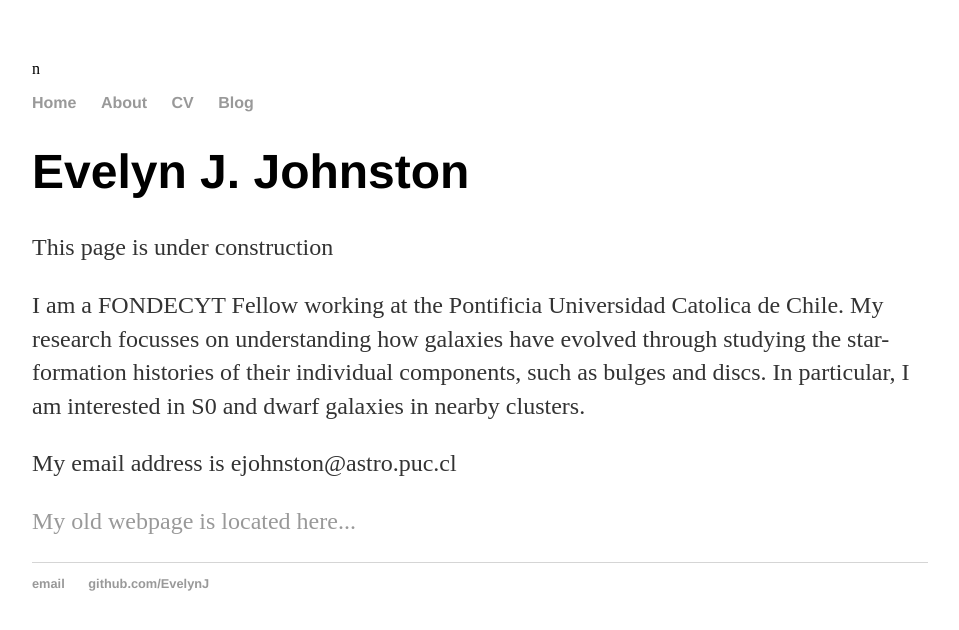
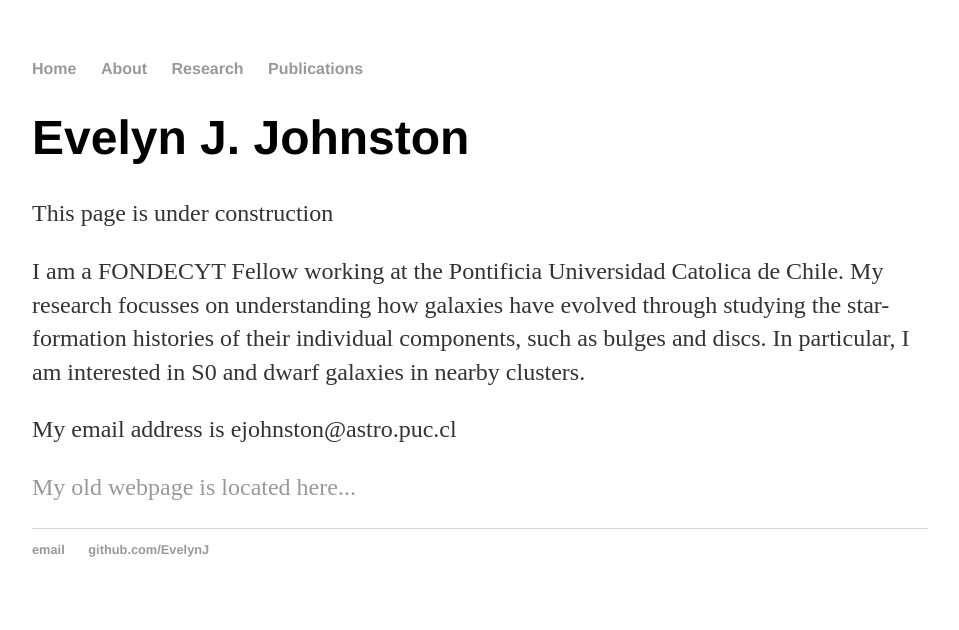
Before and after one commit to EvelynJ/EvelynJ.github.io, a Jekyll site: the page built from index.html, in a window 1280 px wide. Shown: the top 630 px of the page, without its empty margins (160-1119 px from the left). Built offline with Jekyll 4.4.1, drawn with Linux system fonts in a browser that asks for light colours.

Commit message:
Update default.html

```diff
--- a/_layouts/default.html
+++ b/_layouts/default.html
@@ -1,4 +1,4 @@
-n<!DOCTYPE html>
+<!DOCTYPE html>
 	<html>
 		<head>
 			<title>{{ page.title }}</title>
@@ -10,8 +10,8 @@
 	    		<ul>
 	        		<li><a href="/">Home</a></li>
 		        	<li><a href="/about">About</a></li>
-	        		<li><a href="/cv">CV</a></li>
-	        		<li><a href="/blog">Blog</a></li>
+	        		<li><a href="/research">Research</a></li>
+	        		<li><a href="/publications">Publications</a></li>
 	    		</ul>
 			</nav>
 			<div class="container">
```
